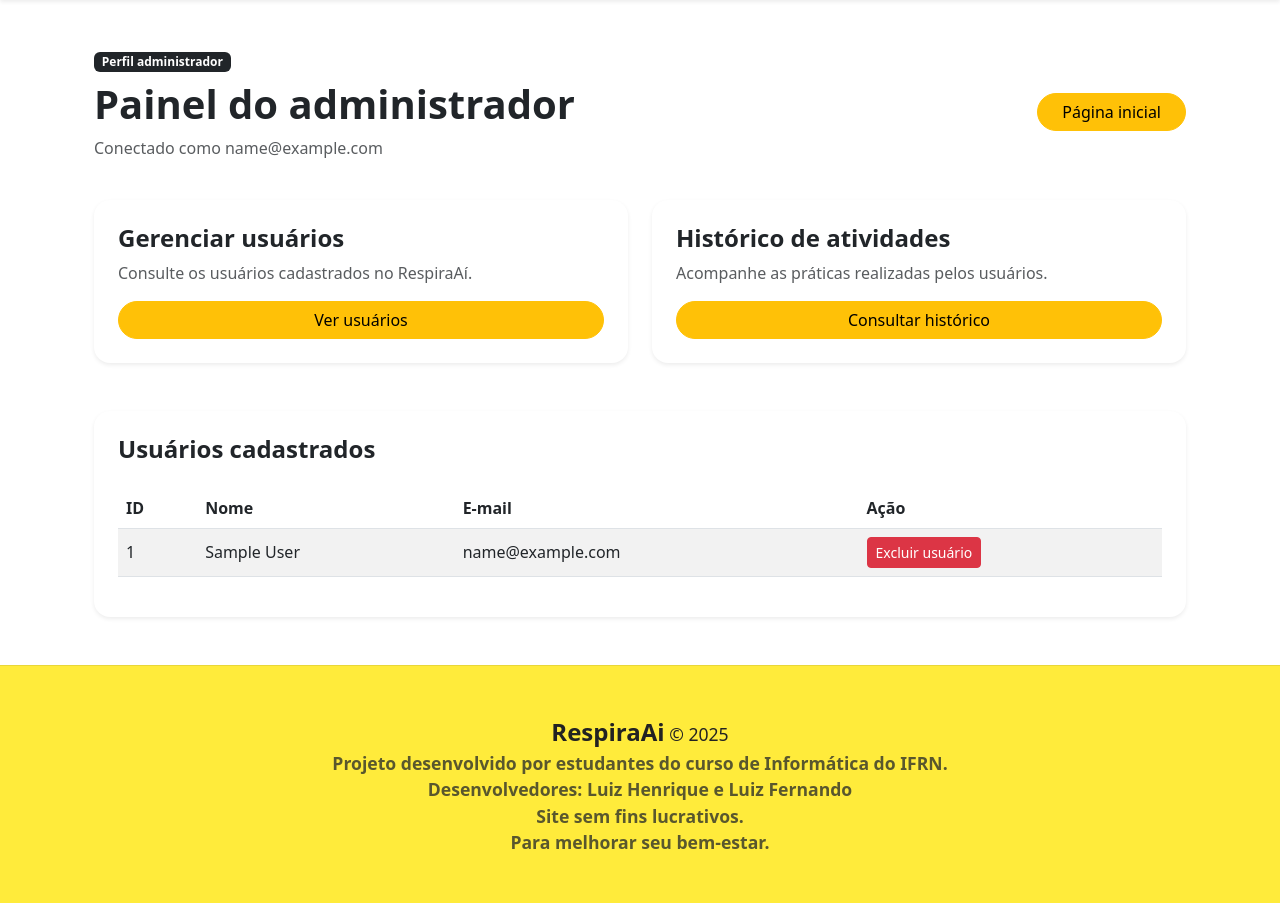
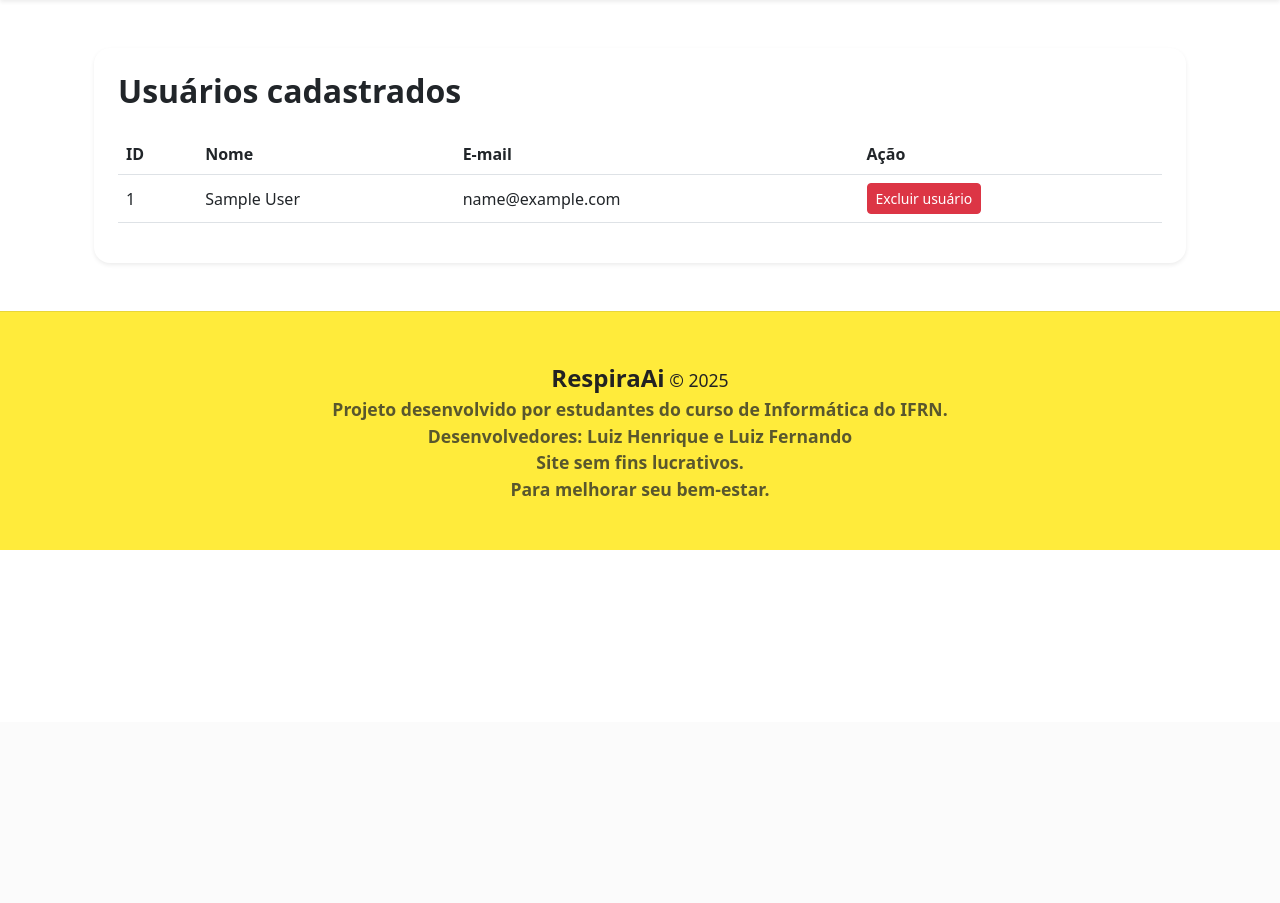
Before and after one commit to luizhenriquesccp/RespiraAi, a Flask app: page /administrador/painel in a window 1280 px wide. Shown: the part 78-981 px from the top of the page. After the commit the page ends 628 px from the top, so only its background shows below. Run offline with Flask 3, Linux system fonts and the light colour scheme; the visitor is signed in with stand-in values (Sample User, id 1); parts of the project's set-up code (start-up, migrations or seed data) failed here and were passed over.

Commit message:
correçoes necessarias

```diff
--- a/app/routes.py
+++ b/app/routes.py
@@ -466,7 +466,7 @@ def login_administrador():
     session.pop("usuario", None)
     session["administrador"] = administrador.email
 
-    return redirect(url_for("painel_administrador"))
+    return redirect(url_for("index"))
 
 
 @app.route("/administrador/cadastro", methods=["GET", "POST"])
--- a/app/static/css/styles.css
+++ b/app/static/css/styles.css
@@ -38,21 +38,22 @@ body {
 .hero {
   position: relative;
   width: 100%;
-  height: 60vh;
-  padding: 30px 12vw;
+  height: auto;
+  padding: 30px 40px;
   min-height: 250px;
-  max-height: 200vh;
+  max-height: none;
 }
 .hero h2 {
   font-size: 2.5em;
   font-family: Arial, Helvetica, sans-serif;
   font-weight: bold;
-  margin: 20px;
+  margin: 0 0  20px 0;
   color: #222;
 }
 .hero p {
   font-size: 1.2em;
-  margin: 12px;
+  margin: 12px 0;
+  line-height: 1.6;
   color: #222;
 }
 span {
--- a/app/templates/painel_administrador.html
+++ b/app/templates/painel_administrador.html
@@ -1,116 +1,12 @@
 {% extends 'base.html' %}
-
-{% block title %}Painel Administrativo{% endblock %}
-
+{% block title %}Usuários cadastrados{% endblock %}
 {% block content %}
 
 <div class="container">
 
-    <!-- Cabeçalho do painel -->
-    <div class="d-flex justify-content-between
-                align-items-center flex-wrap mb-4">
+    <div class="card border-0 shadow-sm rounded-4 p-4">
 
-        <div>
-            <span class="badge text-bg-dark mb-2">
-                Perfil administrador
-            </span>
-
-            <h1 class="fw-bold">
-                Painel do administrador
-            </h1>
-
-            <p class="text-muted">
-                Conectado como {{ administrador }}
-            </p>
-        </div>
-
-        <a href="{{ url_for('index') }}"
-           class="btn btn-warning rounded-pill px-4">
-            Página inicial
-        </a>
-
-    </div>
-
-
-    <!-- Mensagens do sistema -->
-    {% with mensagens = get_flashed_messages() %}
-
-        {% if mensagens %}
-
-            {% for mensagem in mensagens %}
-
-                <div class="alert alert-info alert-dismissible fade show">
-
-                    {{ mensagem }}
-
-                    <button type="button"
-                            class="btn-close"
-                            data-bs-dismiss="alert">
-                    </button>
-
-                </div>
-
-            {% endfor %}
-
-        {% endif %}
-
-    {% endwith %}
-
-
-    <!-- Opções administrativas -->
-    <div class="row g-4 mb-5">
-
-        <div class="col-md-6">
-
-            <div class="card border-0 shadow-sm rounded-4 p-4 h-100">
-
-                <h4 class="fw-bold">
-                    Gerenciar usuários
-                </h4>
-
-                <p class="text-muted">
-                    Consulte os usuários cadastrados no RespiraAí.
-                </p>
-
-                <a href="#usuarios"
-                   class="btn btn-warning rounded-pill">
-                    Ver usuários
-                </a>
-
-            </div>
-
-        </div>
-
-
-        <div class="col-md-6">
-
-            <div class="card border-0 shadow-sm rounded-4 p-4 h-100">
-
-                <h4 class="fw-bold">
-                    Histórico de atividades
-                </h4>
-
-                <p class="text-muted">
-                    Acompanhe as práticas realizadas pelos usuários.
-                </p>
-
-                <a href="{{ url_for('historico') }}"
-                   class="btn btn-warning rounded-pill">
-                    Consultar histórico
-                </a>
-
-            </div>
-
-        </div>
-
-    </div>
-
-
-    <!-- Tabela de usuários -->
-    <div class="card border-0 shadow-sm rounded-4 p-4"
-         id="usuarios">
-
-        <h2 class="h4 fw-bold mb-4">
+        <h2 class="fw-bold mb-4">
             Usuários cadastrados
         </h2>
 
@@ -118,7 +14,7 @@
 
         <div class="table-responsive">
 
-                <table class="table table-striped align-middle">
+            <table class="table align-middle">
 
                 <thead>
                     <tr>
@@ -134,7 +30,6 @@
                     {% for usuario in usuarios %}
 
                     <tr>
-
                         <td>{{ usuario.id }}</td>
 
                         <td>{{ usuario.nome }}</td>
@@ -142,49 +37,29 @@
                         <td>{{ usuario.email }}</td>
 
                         <td>
-
-                                    <form
-                                        method="POST"
-                                        action="{{ url_for('excluir_usuario', id=usuario.id) }}"
+                            <form method="POST" action="{{ url_for('excluir_usuario', id=usuario.id) }}"
                                 onsubmit="return confirm('Tem certeza que deseja excluir este usuário e suas práticas?');">
 
-                                        <input
-                                            type="hidden"
-                                            name="csrf_token"
-                                            value="{{ csrf_token() }}">
+                                <input type="hidden" name="csrf_token" value="{{ csrf_token() }}">
 
-                                        <button
-                                            type="submit"
-                                            class="btn btn-danger btn-sm">
+                                <button type="submit" class="btn btn-danger btn-sm">
 
                                     Excluir usuário
 
                                 </button>
 
                             </form>
-
                         </td>
-
                     </tr>
-
                     {% endfor %}
-
                 </tbody>
-
             </table>
-
         </div>
-
         {% else %}
-
         <p class="text-muted">
             Não há usuários cadastrados.
         </p>
-
         {% endif %}
-
      </div>
-
 </div>
-
 {% endblock %}
```
Also changed, not shown: app/templates/h.html (+18 -7 lines). Lines whose indentation alone changed are shown as unchanged.
